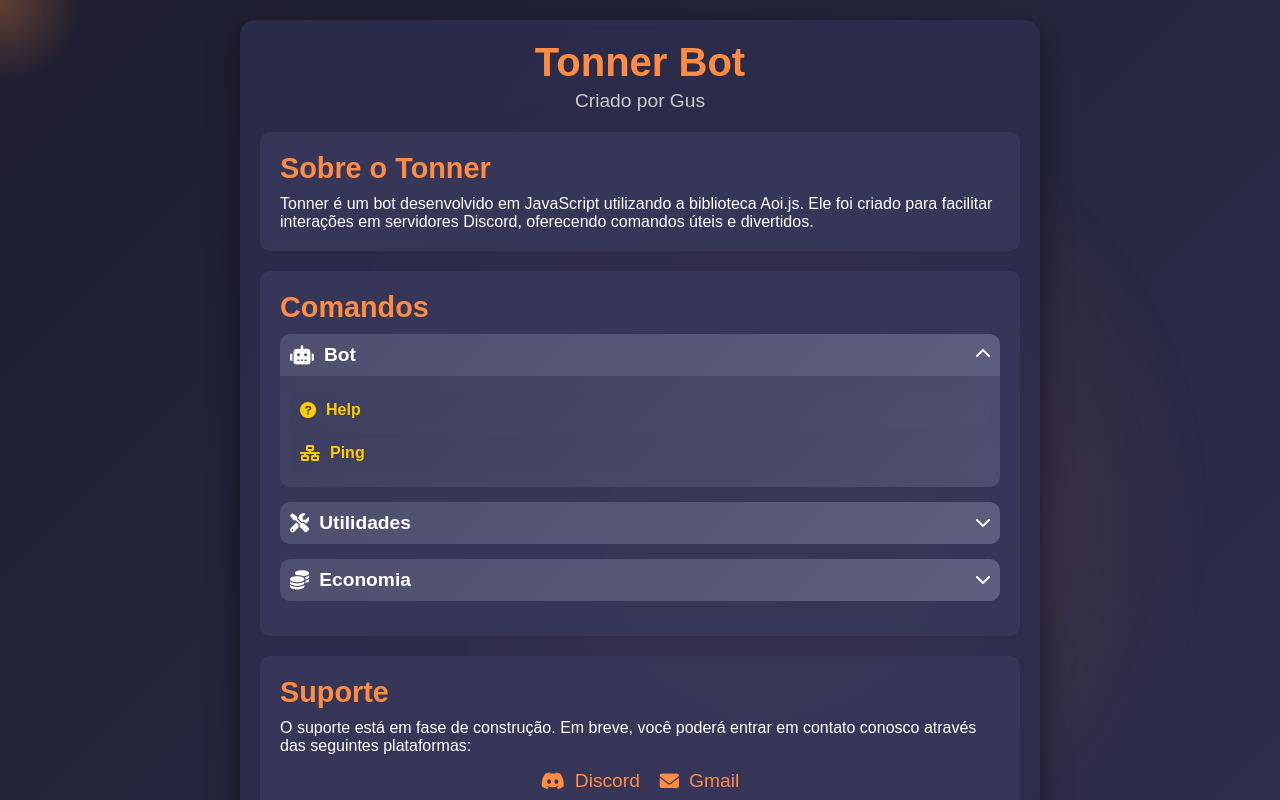
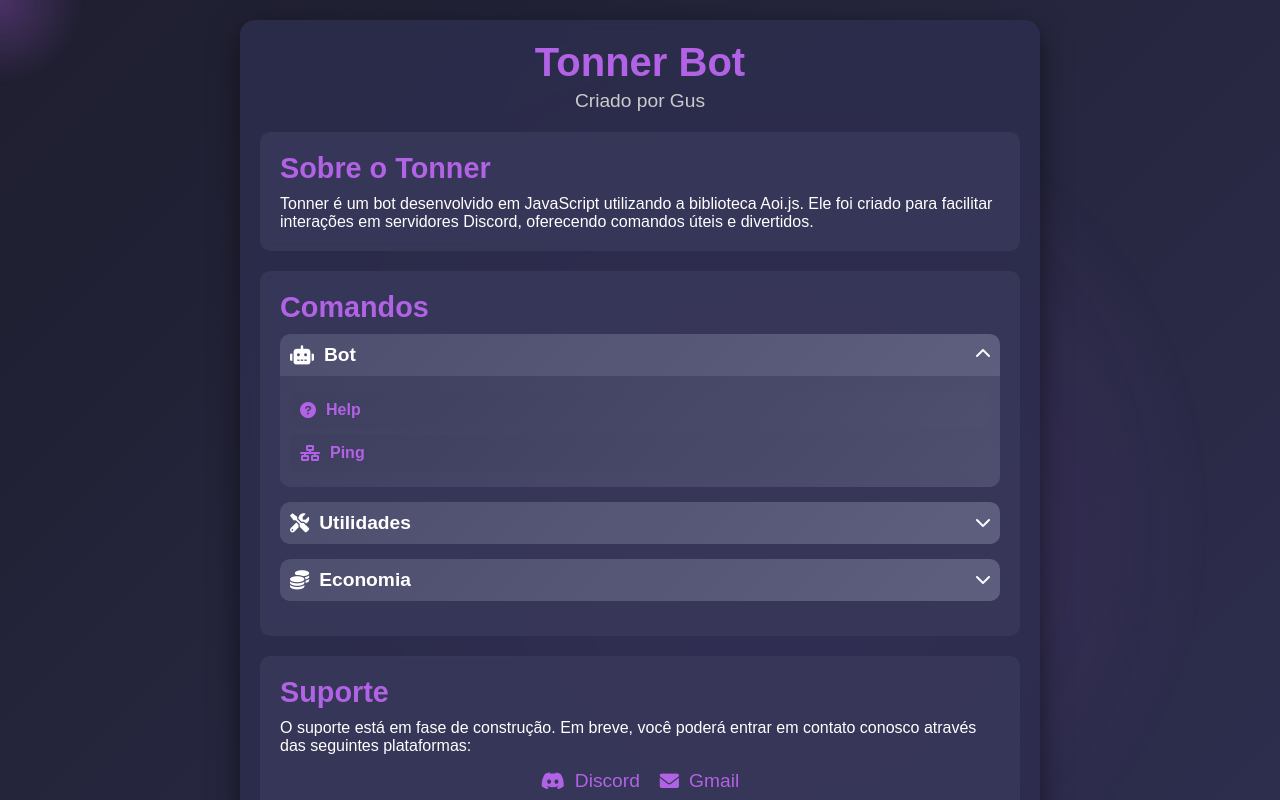
Before and after one commit to xGus0/tilia, a plain HTML site: page index.html in a window 1280 px wide. Both pictures are taken after a click on the element "Bot". Shown: the top 800 px of the page. Drawn offline with Linux system fonts and the light colour scheme.

Commit message:
Update style.css

```diff
--- a/style.css
+++ b/style.css
@@ -24,7 +24,7 @@ body {
     left: 0;
     width: 100%;
     height: 100%;
-    background: radial-gradient(circle, rgba(255, 140, 66, 0.2), transparent 60%);
+    background: radial-gradient(circle, rgba(178, 98, 229, 0.2), transparent 60%);
     animation: moveLight 10s infinite alternate ease-in-out;
     pointer-events: none;
 }
@@ -33,7 +33,7 @@ body {
     position: absolute;
     width: 200px;
     height: 200px;
-    background: radial-gradient(circle, rgba(255, 140, 66, 0.3), transparent 60%);
+    background: radial-gradient(circle, rgba(178, 98, 229, 0.3), transparent 60%);
     border-radius: 50%;
     pointer-events: none;
     transform: translate(-50%, -50%);
@@ -62,7 +62,7 @@ header {
 header h1 {
     margin: 0;
     font-size: 2.5em;
-    color: #ff8c42;
+    color: #b262e5;
     animation: slideDown 1s ease-in-out;
 }
 
@@ -86,7 +86,7 @@ header p {
 }
 
 h2 {
-    color: #ff8c42;
+    color: #b262e5;
     font-size: 1.8em;
     margin-bottom: 10px;
     animation: fadeIn 1.5s ease-in-out;
@@ -161,7 +161,7 @@ h2 {
 
 .command-name {
     font-weight: bold;
-    color: #ffcc00;
+    color: #b262e5;
     display: flex;
     align-items: center;
     gap: 10px;
@@ -191,14 +191,14 @@ h2 {
     display: flex;
     align-items: center;
     gap: 10px;
-    color: #ff8c42;
+    color: #b262e5;
     text-decoration: none;
     font-size: 1.2em;
     transition: color 0.3s ease, transform 0.3s ease;
 }
 
 .support-link:hover {
-    color: #ffcc00;
+    color: #dda0ff;
     transform: scale(1.1);
 }
 
```
